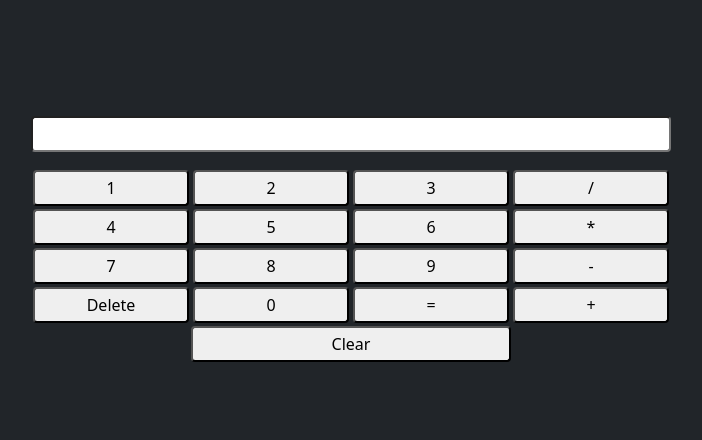
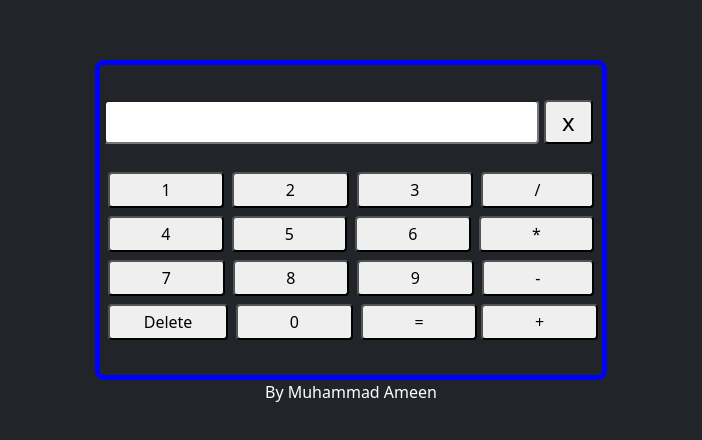
Before and after one commit to ameen-ansari/Calculater-Project, a plain HTML site: page index.html in a window 1280 px wide. Shown: the part 168-608 px from the top of the page, without its empty margins (289-991 px from the left). Drawn offline with nearby package versions, Linux system fonts and the light colour scheme.

Commit message:
Add media Q

```diff
--- a/css.css
+++ b/css.css
@@ -1,8 +1,62 @@
-button:hover{
-    background-color:rgb(63, 140, 163);
+body {
+    display: flex;
+    align-items: center;
+    justify-content: center;
+    width: 100vw;
+    height: 100vh;
+    overflow: hidden;
+    flex-direction: column;
+}
+
+button {
+    margin: 0.1rem;
+    user-select: none;
+}
+
+input {
+    width: 50vw;
+    outline: 0;
+}
+.cal{
+    height: 40%;
+}
+.header{
+    border: 20x solid blue;
+
+}
+
+button:hover {
+    background-color: rgb(63, 140, 163);
     color: white;
 }
-.input:hover{
-    background-color:rgb(63, 140, 163);
+
+.input:hover {
+    background-color: rgb(63, 140, 163);
     color: white;
 }
+@media (max-width:700px){
+    .cal{
+        width:80vw;
+        border-radius: 9px;
+        border: 5px solid blue;
+    }
+    .clear{
+        width: 10%;
+    }
+    .input{
+        width:88%;
+    }
+}
+@media (min-width:701px){
+    .cal{
+        width:40vw;
+        border: 5px solid blue;
+        border-radius: 9px;
+    }
+    .clear{
+        width: 10%;
+    }
+    .input{
+        width:88%;
+    }
+}
--- a/index.html
+++ b/index.html
@@ -6,69 +6,45 @@
     <meta http-equiv="X-UA-Compatible" content="IE=edge">
     <meta name="viewport" content="width=device-width, initial-scale=1.0">
     <title>Document</title>
+    <link rel="stylesheet" href="./css.css">
     <link href="https://cdn.jsdelivr.net/npm/bootstrap@5.0.2/dist/css/bootstrap.min.css" rel="stylesheet"
         integrity="sha384-EVSTQN3/azprG1Anm3QDgpJLIm9Nao0Yz1ztcQTwFspd3yD65VohhpuuCOmLASjC" crossorigin="anonymous">
-    <style>
-        body {
-            display: flex;
-            align-items: center;
-            justify-content: center;
-            width: 100vw;
-            height: 100vh;
-            overflow: hidden;
-            flex-direction: column;
-        }
-
-        button {
-            margin: 0.1rem;
-        }
-
-        input {
-            width: 50vw;
-        }
-
-        button:hover {
-            background-color: rgb(63, 140, 163);
-            color: white;
-        }
-
-        .input:hover {
-            background-color: rgb(63, 140, 163);
-            color: white;
-        }
-    </style>
 </head>
 
 <body class="body bg-dark">
-    <div class="cal flex-column w-50 mx-auto d-flex align-item-center justify-content-center h-100">
-        <input type="text" onclick="remove1(this.value)" class="my-3 rounded input mx-auto px-4 py-1">
-        <div class="row1 d-flex align-item-center justify-content-center">
-            <button onclick="add(this)" class="button px-4 rounded py-1 w-25">1</button>
-            <button onclick="add(this)" class="button px-4 rounded py-1 w-25">2</button>
-            <button onclick="add(this)" class="button px-4 rounded py-1 w-25">3</button>
-            <button onclick="add(this)" class="button px-4 rounded py-1 w-25 divide">/</button>
+    <div class="cal flex-column mx-auto d-flex align-item-center justify-content-center">
+        <div class="header d-flex mb-4 mx-1 my-1 mx-1 justify-content-between align-item-center">
+            <input type="text" class="d-flex align-item-center justify-content-between input rounded py-2"
+                onclick="add(this)">
+            <button onclick="remove()" class="h-100 rounded clear mx-auto"><span class="fs-4">x</span></button>
         </div>
-        <div class="row2 d-flex align-item-center justify-content-center">
-            <button onclick="add(this)" class="button px-4 rounded py-1 w-25">4</button>
-            <button onclick="add(this)" class="button px-4 rounded py-1 w-25">5</button>
-            <button onclick="add(this)" class="button px-4 rounded py-1 w-25">6</button>
-            <button onclick="add(this)" class="button px-4 rounded py-1 w-25 multiply">*</button>
+
+        <div class="row1 my-1 mx-1 d-flex align-item-center justify-content-center">
+            <button onclick="add(this)" class="px-4 mx-1 rounded py-1 flex-fill">1</button>
+            <button onclick="add(this)" class="px-4 mx-1 rounded py-1 flex-fill">2</button>
+            <button onclick="add(this)" class="px-4 mx-1 rounded py-1 flex-fill">3</button>
+            <button onclick="add(this)" class="px-4 mx-1 rounded py-1 flex-fill divide">/</button>
         </div>
-        <div class="row3 d-flex align-item-center justify-content-center">
-            <button onclick="add(this)" class="button px-4 rounded py-1 w-25">7</button>
-            <button onclick="add(this)" class="button px-4 rounded py-1 w-25">8</button>
-            <button onclick="add(this)" class="button px-4 rounded py-1 w-25">9</button>
-            <button onclick="add(this)" class="button px-4 rounded py-1 w-25 manfi">-</button>
+        <div class="row2 my-1 mx-1 d-flex align-item-center justify-content-center">
+            <button onclick="add(this)" class="px-4 mx-1 rounded py-1 flex-fill">4</button>
+            <button onclick="add(this)" class="px-4 mx-1 rounded py-1 flex-fill">5</button>
+            <button onclick="add(this)" class="px-4 mx-1 rounded py-1 flex-fill">6</button>
+            <button onclick="add(this)" class="px-4 mx-1 rounded py-1 flex-fill multiply">*</button>
         </div>
-        <div class="row4 d-flex align-item-center justify-content-center">
-            <button onclick="adder()" class="button px-4 rounded py-1 w-25 adder">Delete</button>
-            <button onclick="add(this)" class="button px-4 rounded py-1 w-25">0</button>
-            <button class="button px-4 rounded py-1 w-25 equal">=</button>
-            <button onclick="add(this)" class="button px-4 rounded py-1 w-25 sum">+</button>
+        <div class="row3 my-1 mx-1 d-flex align-item-center justify-content-center">
+            <button onclick="add(this)" class="px-4 mx-1 rounded py-1 flex-fill">7</button>
+            <button onclick="add(this)" class="px-4 mx-1 rounded py-1 flex-fill">8</button>
+            <button onclick="add(this)" class="px-4 mx-1 rounded py-1 flex-fill">9</button>
+            <button onclick="add(this)" class="px-4 mx-1 rounded py-1 flex-fill manfi">-</button>
         </div>
-        <button onclick="remove()" class="button px-4 rounded mx-auto py-1 w-50 clear">Clear</button>
-
+        <div class="row4 my-1 mx-1 d-flex align-item-center justify-content-center">
+            <button onclick="adder()" class=" mx-1 flex-fill rounded py-1 adder">Delete</button>
+            <button onclick="add(this)" class="mx-1 flex-fill px-4 rounded py-1">0</button>
+            <button class=" mx-1 flex-fill px-4 rounded py-1 equal">=</button>
+            <button onclick="add(this)" class="flex-fill px-4 rounded py-1 sum">+</button>
+        </div>
     </div>
+    <span class="fs-6 text-white">By Muhammad Ameen</span>
 </body>
 <script src="https://cdn.jsdelivr.net/npm/bootstrap@5.0.2/dist/js/bootstrap.bundle.min.js"
     integrity="sha384-MrcW6ZMFYlzcLA8Nl+NtUVF0sA7MsXsP1UyJoMp4YLEuNSfAP+JcXn/tWtIaxVXM"
--- a/js.js
+++ b/js.js
@@ -1,36 +1,34 @@
 /**
  * @param {string} name
  */
-let sum = document.getElementsByClassName('sum')[0];
-let manfi = document.getElementsByClassName('manfi')[0];
-let multiply = document.getElementsByClassName('multiply')[0];
-let divide = document.getElementsByClassName('divide')[0];
-let equal = document.getElementsByClassName('equal')[0];
+let sum = document.getElementsByClassName('sum')[0]
+let manfi = document.getElementsByClassName('manfi')[0]
+let multiply = document.getElementsByClassName('multiply')[0]
+let divide = document.getElementsByClassName('divide')[0]
+let equal = document.getElementsByClassName('equal')[0]
 let input = document.getElementsByTagName('input')[0]
 let clear = document.getElementsByClassName('clear')[0]
 let del = document.getElementsByClassName('del')[0]
 let adder = document.getElementsByClassName('adder')[0]
 let button = document.getElementsByTagName('button')
 let body = document.getElementsByTagName('body')
-add = (e)=>{
-    input.value += e.innerText
+add = (e) => {
+  input.value += e.innerText
 }
-remove = ()=>{
-    input.value = ""
+remove = () => {
+  input.value = ''
 }
-equal.addEventListener('click',()=>{
+input.addEventListener('keypress', (event) => {
+  if (event.keyCode === 13) {
     x = eval(input.value)
     input.value = x
+  }
 })
-input.addEventListener('keypress',(event)=>{
-    if(
-      event.keyCode === 13
-    ){
-    x = eval(input.value)
-    input.value = x
-    }
+console.log(adder)
+adder = () => {
+  input.value = input.value.slice(0, -1)
+}
+equal.addEventListener('click', () => {
+  x = eval(input.value)
+  input.value = x
 })
-console.log(adder);
-adder = ()=>{
-    input.value = input.value.slice(0,-1)
-}
```
